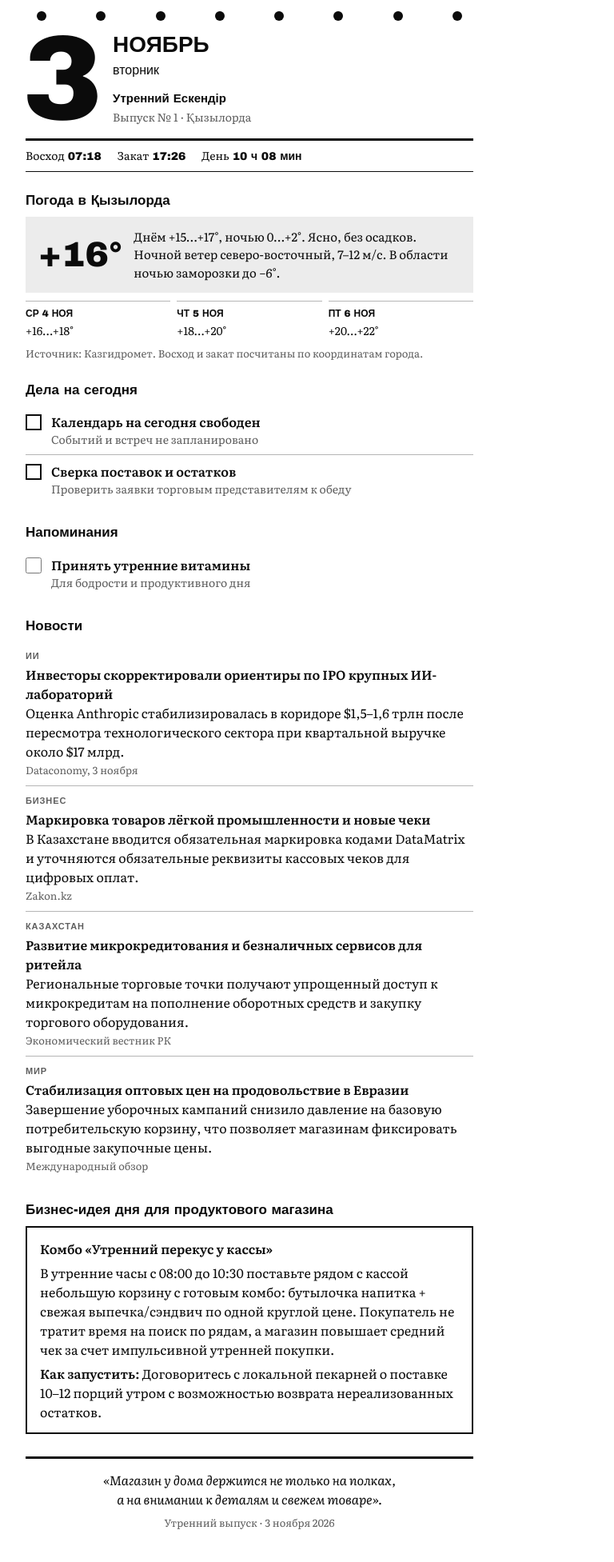
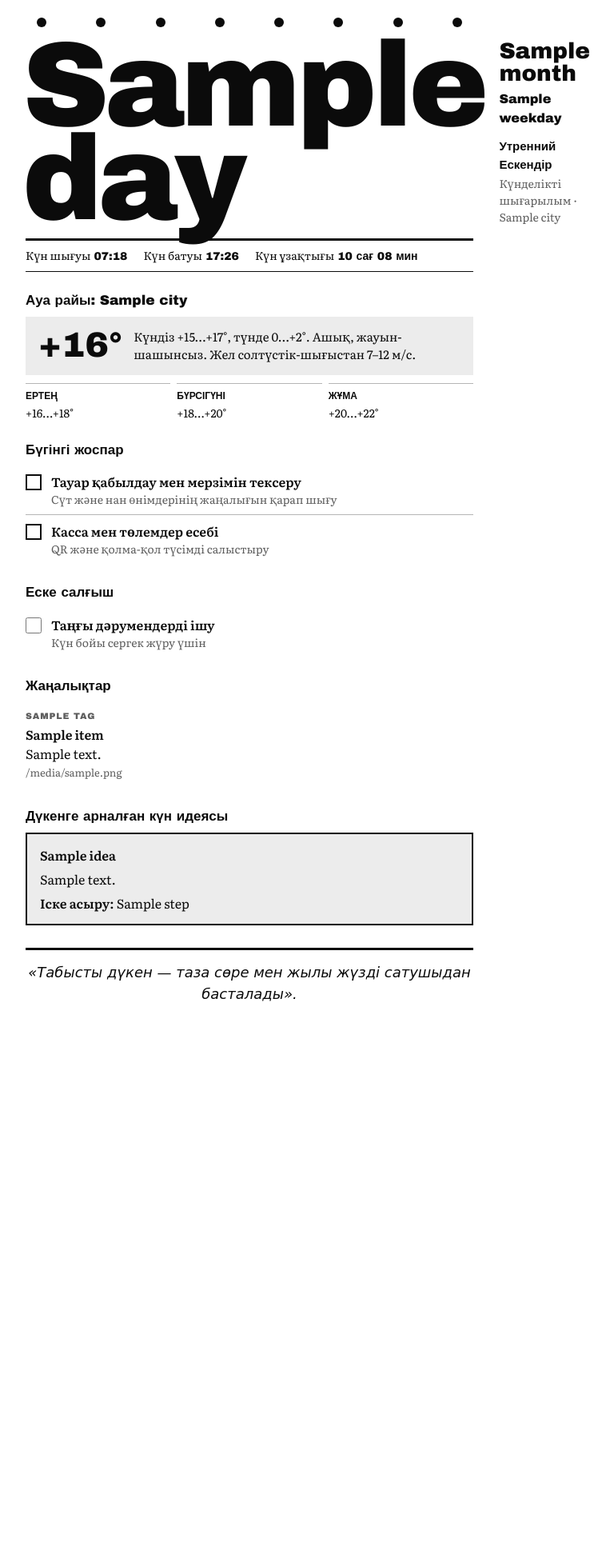
Before and after one commit to QazaqHacker/morning_paper, a Flask app: template templates/index.html in a window 1280 px wide. Shown: the whole page at 80% size, without its empty margins (328-1096 px from the left). After the commit the page ends 1252 px from the top, so only its background shows below. Run offline with Flask 3, Linux system fonts and the light colour scheme; the template is opened without the code that fills it: most values are stand-ins (such as "Sample title", 1, 10 or a date in 2020); some web fonts are replaced.

Commit message:
Update index.html

```diff
--- a/templates/index.html
+++ b/templates/index.html
@@ -7,211 +7,142 @@
   <meta name="claude:viewport-fit-sides" content="cover">
   <link rel="stylesheet" href="https://fonts.googleapis.com/css2?family=Unbounded:wght@400;700;900&family=Literata:ital,wght@0,400;0,600;1,400&family=Neucha&display=swap">
   <style>
-    :root {
-      --paper: #ffffff;
-      --ink: #0b0b0b;
-      --grey: #5e5e5e;
-      --tint: #ececec;
-      --line: #b5b5b5;
-      --display: 'Unbounded', 'Arial Black', sans-serif;
-      --text: 'Literata', Georgia, serif;
-      --hand: 'Neucha', 'Comic Sans MS', cursive;
+    :root{
+      --paper:#ffffff; --ink:#0b0b0b; --grey:#5e5e5e; --tint:#ececec; --line:#b5b5b5;
+      --display:'Unbounded','Arial Black',sans-serif;
+      --text:'Literata',Georgia,serif;
+      --hand:'Neucha','Comic Sans MS',cursive;
     }
-    @media (prefers-color-scheme: dark) {
-      :root:not([data-theme="light"]) {
-        --paper: #121212;
-        --ink: #f2f2f2;
-        --grey: #a3a3a3;
-        --tint: #222222;
-        --line: #444444;
-        color-scheme: dark;
-      }
+    @media (prefers-color-scheme: dark){
+      :root:not([data-theme="light"]){ --paper:#121212; --ink:#f2f2f2; --grey:#a3a3a3; --tint:#222; --line:#444; color-scheme:dark; }
     }
-    :root[data-theme="dark"] {
-      --paper: #121212;
-      --ink: #f2f2f2;
-      --grey: #a3a3a3;
-      --tint: #222222;
-      --line: #444444;
-      color-scheme: dark;
-    }
-    * { box-sizing: border-box; }
-    body {
-      background: var(--paper);
-      color: var(--ink);
-      font-family: var(--text);
-      font-size: 16px;
-      line-height: 1.5;
-      margin: 0;
-      padding-block: 14px 40px;
-      padding-left: max(16px, env(safe-area-inset-left, 0px));
-      padding-right: max(16px, env(safe-area-inset-right, 0px));
-      -webkit-font-smoothing: antialiased;
-    }
-    .sheet { max-width: 560px; margin: 0 auto; }
-    .binding { display: flex; justify-content: space-between; padding: 0 14px; margin-bottom: 14px; }
-    .binding i { width: 12px; height: 12px; border-radius: 50%; background: var(--ink); display: block; }
-    .mast { display: grid; grid-template-columns: auto 1fr; column-gap: 18px; align-items: end; }
-    .day { font-family: var(--display); font-weight: 900; font-size: clamp(96px, 30vw, 150px); line-height: .78; letter-spacing: -5px; margin-left: -4px; }
-    .month { font-family: var(--display); font-weight: 700; font-size: clamp(20px, 6vw, 28px); line-height: 1; text-transform: uppercase; }
-    .weekday { font-family: var(--display); font-size: clamp(13px, 3.6vw, 16px); margin-top: 6px; }
-    .issue { margin-top: 12px; font-size: 14px; color: var(--grey); }
-    .issue b { display: block; font-family: var(--display); font-weight: 700; font-size: 15px; color: var(--ink); margin-bottom: 2px; }
-    .sunline { display: flex; flex-wrap: wrap; gap: 4px 20px; margin-top: 16px; padding: 8px 0; border-top: 3px solid var(--ink); border-bottom: 1px solid var(--ink); font-size: 14px; }
-    .sunline b { font-family: var(--display); font-weight: 700; font-size: 14px; margin-left: 4px; font-variant-numeric: tabular-nums; }
-    section { margin-top: 26px; }
-    h2 { font-family: var(--display); font-weight: 700; font-size: 17px; line-height: 1.15; margin-bottom: 10px; }
-    .weather { display: grid; grid-template-columns: auto 1fr; gap: 14px; align-items: center; background: var(--tint); padding: 14px 16px; }
-    .temp { font-family: var(--display); font-weight: 900; font-size: 44px; line-height: .9; font-variant-numeric: tabular-nums; }
-    .weather p { font-size: 15px; margin: 0; }
-    .week { display: grid; grid-template-columns: repeat(3, 1fr); gap: 8px; margin-top: 10px; font-size: 14px; }
-    .week div { border-top: 1px solid var(--line); padding-top: 6px; }
-    .week b { display: block; font-family: var(--display); font-weight: 700; font-size: 12px; margin-bottom: 2px; }
-    .src { font-size: 13px; color: var(--grey); }
-    .src a, .news a { color: inherit; text-decoration-thickness: 1px; text-underline-offset: 2px; }
-    .tasks { list-style: none; padding: 0; margin: 0; }
-    .tasks li { display: grid; grid-template-columns: 22px 1fr; gap: 10px; padding: 8px 0; border-bottom: 1px solid var(--line); align-items: start; }
-    .tasks li:last-child { border-bottom: none; }
-    .box { width: 20px; height: 20px; border: 2px solid var(--ink); margin-top: 3px; display: block; }
-    .tasks strong { font-weight: 600; display: block; }
-    .tasks small { font-size: 14px; color: var(--grey); display: block; }
-    .news { list-style: none; padding: 0; margin: 0; }
-    .news li { padding: 10px 0; border-bottom: 1px solid var(--line); }
-    .news li:last-child { border-bottom: none; }
-    .news .tag { font-family: var(--display); font-weight: 700; font-size: 11px; letter-spacing: .08em; text-transform: uppercase; color: var(--grey); display: block; margin-bottom: 2px; }
-    .news strong { font-weight: 600; display: block; }
-    .news span.s { font-size: 13px; color: var(--grey); display: block; margin-top: 2px; }
-    .idea { border: 2px solid var(--ink); padding: 14px 16px; }
-    .idea p { margin: 0; }
-    .idea p + p { margin-top: 6px; }
-    .poem { font-style: italic; text-align: center; padding: 14px 0 0; border-top: 3px solid var(--ink); margin-top: 28px; }
-    .poem p { margin: 0; }
-    .poem small { display: block; margin-top: 8px; font-style: normal; font-size: 13px; color: var(--grey); }
+    :root[data-theme="dark"]{ --paper:#121212; --ink:#f2f2f2; --grey:#a3a3a3; --tint:#222; --line:#444; color-scheme:dark; }
+    *{box-sizing:border-box}
+    body{ background:var(--paper); color:var(--ink); font-family:var(--text); font-size:16px; line-height:1.5;
+      padding-block:14px 40px; padding-left:max(16px,env(safe-area-inset-left,0px)); padding-right:max(16px,env(safe-area-inset-right,0px)); }
+    .sheet{ max-width:560px; margin:0 auto; }
+    .binding{ display:flex; justify-content:space-between; padding:0 14px; margin-bottom:14px; }
+    .binding i{ width:12px; height:12px; border-radius:50%; background:var(--ink); display:block; }
+    .mast{ display:grid; grid-template-columns:auto 1fr; column-gap:18px; align-items:end; }
+    .day{ font-family:var(--display); font-weight:900; font-size:clamp(96px,30vw,150px); line-height:.78; letter-spacing:-5px; margin-left:-4px; }
+    .month{ font-family:var(--display); font-weight:700; font-size:clamp(20px,6vw,28px); line-height:1; }
+    .weekday{ font-family:var(--display); font-size:clamp(13px,3.6vw,16px); margin-top:6px; }
+    .issue{ margin-top:12px; font-size:14px; color:var(--grey); }
+    .issue b{ display:block; font-family:var(--display); font-weight:700; font-size:15px; color:var(--ink); margin-bottom:2px; }
+    .sunline{ display:flex; flex-wrap:wrap; gap:4px 20px; margin-top:16px; padding:8px 0; border-top:3px solid var(--ink); border-bottom:1px solid var(--ink); font-size:14px; }
+    .sunline b{ font-family:var(--display); font-weight:700; font-size:14px; margin-left:4px; font-variant-numeric:tabular-nums; }
+    section{ margin-top:26px; }
+    h2{ font-family:var(--display); font-weight:700; font-size:17px; line-height:1.15; margin-bottom:10px; }
+    .weather{ display:grid; grid-template-columns:auto 1fr; gap:14px; align-items:center; background:var(--tint); padding:14px 16px; }
+    .temp{ font-family:var(--display); font-weight:900; font-size:44px; line-height:.9; font-variant-numeric:tabular-nums; }
+    .weather p{ font-size:15px; margin:0; }
+    .week{ display:grid; grid-template-columns:repeat(3,1fr); gap:8px; margin-top:10px; font-size:14px; }
+    .week div{ border-top:1px solid var(--line); padding-top:6px; }
+    .week b{ display:block; font-family:var(--display); font-weight:700; font-size:12px; margin-bottom:2px; }
+    .src{ font-size:13px; color:var(--grey); }
+    .tasks{ list-style:none; padding:0; margin:0; }
+    .tasks li{ display:grid; grid-template-columns:22px 1fr; gap:10px; padding:8px 0; border-bottom:1px solid var(--line); }
+    .tasks li:last-child{ border-bottom:none; }
+    .box{ width:20px; height:20px; border:2px solid var(--ink); margin-top:3px; }
+    .tasks strong{ font-weight:600; display:block; }
+    .tasks small{ font-size:14px; color:var(--grey); display:block; }
+    .news{ list-style:none; padding:0; margin:0; }
+    .news li{ padding:10px 0; border-bottom:1px solid var(--line); }
+    .news li:last-child{ border-bottom:none; }
+    .news .tag{ font-family:var(--display); font-weight:700; font-size:11px; letter-spacing:.08em; text-transform:uppercase; color:var(--grey); display:block; margin-bottom:2px; }
+    .news strong{ font-weight:600; display:block; }
+    .news span.s{ font-size:13px; color:var(--grey); display:block; margin-top:2px; }
+    .idea{ border:2px solid var(--ink); padding:14px 16px; background:var(--tint); }
+    .idea p{ margin:0; }
+    .idea p + p{ margin-top:6px; }
+    .poem{ font-style:italic; text-align:center; padding:14px 0 0; border-top:3px solid var(--ink); margin-top:28px; font-family:var(--hand); font-size:18px; }
   </style>
 </head>
 <body>
 
 <div class="sheet">
-  <div class="binding" aria-hidden="true">
-    <i></i><i></i><i></i><i></i><i></i><i></i><i></i><i></i>
-  </div>
+  <div class="binding" aria-hidden="true"><i></i><i></i><i></i><i></i><i></i><i></i><i></i><i></i></div>
 
   <header class="mast">
-    <div class="day">3</div>
+    <div class="day">{{ day }}</div>
     <div>
-      <div class="month">НОЯБРЬ</div>
-      <div class="weekday">вторник</div>
-      <div class="issue">
-        <b>Утренний Ескендір</b>
-        Выпуск № 1 · Қызылорда
-      </div>
+      <div class="month">{{ month }}</div>
+      <div class="weekday">{{ weekday }}</div>
+      <div class="issue"><b>Утренний Ескендір</b>Күнделікті шығарылым · {{ city }}</div>
     </div>
   </header>
 
   <div class="sunline">
-    <span>Восход<b>07:18</b></span>
-    <span>Закат<b>17:26</b></span>
-    <span>День<b>10 ч 08 мин</b></span>
+    <span>Күн шығуы<b>07:18</b></span>
+    <span>Күн батуы<b>17:26</b></span>
+    <span>Күн ұзақтығы<b>10 сағ 08 мин</b></span>
   </div>
 
   <section>
-    <h2>Погода в Қызылорда</h2>
+    <h2>Ауа райы: {{ city }}</h2>
     <div class="weather">
       <div class="temp">+16°</div>
-      <p>Днём +15…+17°, ночью 0…+2°. Ясно, без осадков. Ночной ветер северо-восточный, 7–12 м/с. В области ночью заморозки до −6°.</p>
+      <p>Күндіз +15…+17°, түнде 0…+2°. Ашық, жауын-шашынсыз. Жел солтүстік-шығыстан 7–12 м/с.</p>
     </div>
     <div class="week">
-      <div><b>СР 4 НОЯ</b>+16…+18°</div>
-      <div><b>ЧТ 5 НОЯ</b>+18…+20°</div>
-      <div><b>ПТ 6 НОЯ</b>+20…+22°</div>
+      <div><b>ЕРТЕҢ</b>+16…+18°</div>
+      <div><b>БҮРСІГҮНІ</b>+18…+20°</div>
+      <div><b>ЖҰМА</b>+20…+22°</div>
     </div>
-    <p class="src" style="margin-top:8px">Источник: Казгидромет. Восход и закат посчитаны по координатам города.</p>
   </section>
 
   <section>
-    <h2>Дела на сегодня</h2>
+    <h2>Бүгінгі жоспар</h2>
     <ul class="tasks">
-      <li>
-        <span class="box"></span>
-        <div>
-          <strong>Календарь на сегодня свободен</strong>
-          <small>Событий и встреч не запланировано</small>
-        </div>
-      </li>
-      <li>
-        <span class="box"></span>
-        <div>
-          <strong>Сверка поставок и остатков</strong>
-          <small>Проверить заявки торговым представителям к обеду</small>
-        </div>
-      </li>
+      <li><span class="box"></span><div><strong>Тауар қабылдау мен мерзімін тексеру</strong><small>Сүт және нан өнімдерінің жаңалығын қарап шығу</small></div></li>
+      <li><span class="box"></span><div><strong>Касса мен төлемдер есебі</strong><small>QR және қолма-қол түсімді салыстыру</small></div></li>
     </ul>
   </section>
 
   <section>
-    <h2>Напоминания</h2>
+    <h2>Еске салғыш</h2>
     <ul class="tasks">
       <li>
         <input type="checkbox" id="vit" style="width:20px;height:20px;margin:3px 0 0;accent-color:var(--ink)">
-        <label for="vit">
-          <strong>Принять утренние витамины</strong>
-          <small>Для бодрости и продуктивного дня</small>
-        </label>
+        <label for="vit"><strong>Таңғы дәрумендерді ішу</strong><small>Күн бойы сергек жүру үшін</small></label>
       </li>
     </ul>
     <script>
       (function(){
-        var k = 'morning-paper-vit-2026-11-03', el = document.getElementById('vit');
-        try { el.checked = localStorage.getItem(k) === '1'; } catch(e){}
+        var k = 'morning-paper-vit-{{ date_key }}', el = document.getElementById('vit');
+        try{ el.checked = localStorage.getItem(k) === '1'; }catch(e){}
         el.addEventListener('change', function(){
-          try { localStorage.setItem(k, el.checked ? '1' : '0'); } catch(e){}
+          try{ localStorage.setItem(k, el.checked ? '1' : '0'); }catch(e){}
         });
       })();
     </script>
   </section>
 
   <section>
-    <h2>Новости</h2>
+    <h2>Жаңалықтар</h2>
     <ul class="news">
+      {% for item in news %}
       <li>
-        <span class="tag">ИИ</span>
-        <strong>Инвесторы скорректировали ориентиры по IPO крупных ИИ-лабораторий</strong>
-        Оценка Anthropic стабилизировалась в коридоре $1,5–1,6 трлн после пересмотра технологического сектора при квартальной выручке около $17 млрд.
-        <span class="s">Dataconomy, 3 ноября</span>
+        <span class="tag">{{ item.tag }}</span>
+        <strong>{{ item.title }}</strong>
+        {{ item.desc }}
+        <span class="s">{{ item.src }}</span>
       </li>
-      <li>
-        <span class="tag">Бизнес</span>
-        <strong>Маркировка товаров лёгкой промышленности и новые чеки</strong>
-        В Казахстане вводится обязательная маркировка кодами DataMatrix и уточняются обязательные реквизиты кассовых чеков для цифровых оплат.
-        <span class="s">Zakon.kz</span>
-      </li>
-      <li>
-        <span class="tag">Казахстан</span>
-        <strong>Развитие микрокредитования и безналичных сервисов для ритейла</strong>
-        Региональные торговые точки получают упрощенный доступ к микрокредитам на пополнение оборотных средств и закупку торгового оборудования.
-        <span class="s">Экономический вестник РК</span>
-      </li>
-      <li>
-        <span class="tag">Мир</span>
-        <strong>Стабилизация оптовых цен на продовольствие в Евразии</strong>
-        Завершение уборочных кампаний снизило давление на базовую потребительскую корзину, что позволяет магазинам фиксировать выгодные закупочные цены.
-        <span class="s">Международный обзор</span>
-      </li>
+      {% endfor %}
     </ul>
   </section>
 
   <section>
-    <h2>Бизнес-идея дня для продуктового магазина</h2>
+    <h2>Дүкенге арналған күн идеясы</h2>
     <div class="idea">
-      <p><strong>Комбо «Утренний перекус у кассы»</strong></p>
-      <p>В утренние часы с 08:00 до 10:30 поставьте рядом с кассой небольшую корзину с готовым комбо: бутылочка напитка + свежая выпечка/сэндвич по одной круглой цене. Покупатель не тратит время на поиск по рядам, а магазин повышает средний чек за счет импульсивной утренней покупки.</p>
-      <p><strong>Как запустить:</strong> Договоритесь с локальной пекарней о поставке 10–12 порций утром с возможностью возврата нереализованных остатков.</p>
+      <p><strong>{{ idea.title }}</strong></p>
+      <p>{{ idea.desc }}</p>
+      <p><strong>Іске асыру:</strong> {{ idea.step }}</p>
     </div>
   </section>
 
   <div class="poem">
-    <p>«Магазин у дома держится не только на полках,<br>а на внимании к деталям и свежем товаре».</p>
-    <small>Утренний выпуск · 3 ноября 2026</small>
+    «Табысты дүкен — таза сөре мен жылы жүзді сатушыдан басталады».
   </div>
 </div>
 
```
